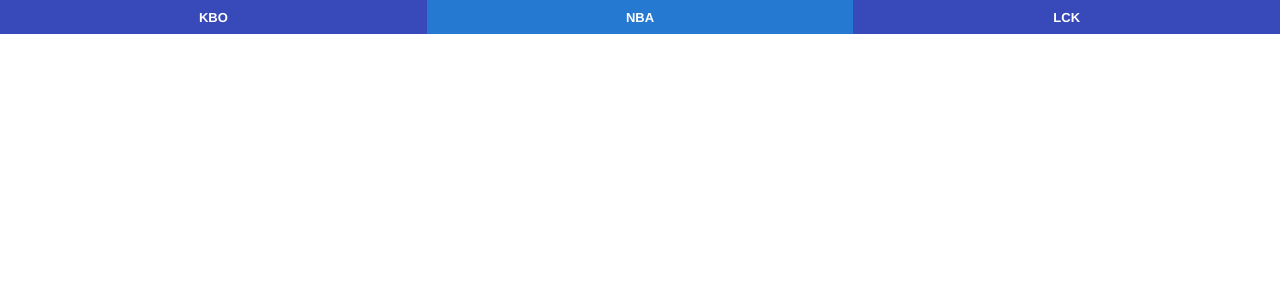
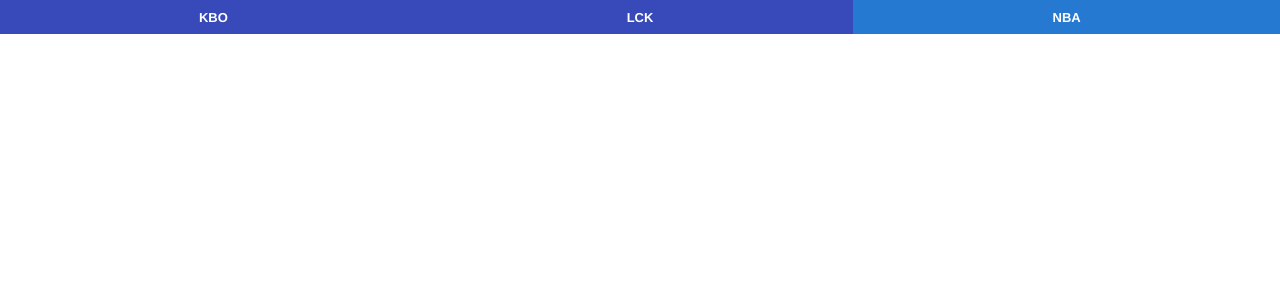
Before and after one commit to tkppp-dev/sport-result, a Vue app in the folder frontend/: page /nba in a window 1280 px wide. Shown: the top 300 px of the page. Built offline with nearby package versions, Linux system fonts and the light colour scheme.

Commit message:
refactor: change routing address

```diff
--- a/frontend/src/components/Navbar.vue
+++ b/frontend/src/components/Navbar.vue
@@ -1,13 +1,13 @@
 <template>
   <nav id="nav-wrapper">
     <div class="nav-item-wrapper" :class="{ selected: isKboSelected}">
-      <router-link class="nav-item" to="/kbo">KBO</router-link>
+      <router-link class="nav-item" to="/">KBO</router-link>
+    </div>
+    <div class="nav-item-wrapper" :class="{ selected: isLckSelected}">
+      <router-link class="nav-item" to="/lck">LCK</router-link>
     </div>
     <div class="nav-item-wrapper" :class="{ selected: isNbaSelected}">
       <router-link class="nav-item" to="/nba">NBA</router-link>
-    </div>
-    <div class="nav-item-wrapper" :class="{ selected: isLckSelected}">
-      <router-link class="nav-item" to="/lck">LCK</router-link>
     </div>
   </nav>
 </template>
@@ -25,7 +25,7 @@
     const type = this.$route.path.split('/')[1]
 
     switch(type){
-      case 'kbo':
+      case '':
         this.isKboSelected = true
         break
       case 'nba':
--- a/frontend/src/router/index.js
+++ b/frontend/src/router/index.js
@@ -12,16 +12,8 @@
     name: "Kbo",
     component: Kbo,
     meta: {
-      title: baseName
-    }
-  },
-  {
-    path: "/kbo",
-    name: "Kbo",
-    component: Kbo,
-    meta: {
       title: baseName + ' - KBO'
-    }
+    },
   },
   {
     path: "/nba",
```
